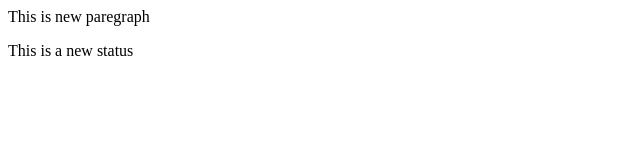
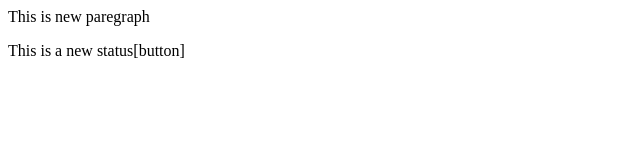
Before and after one commit to Akash-75-76/Localrepo, a plain HTML site: page index.html in a window 1280 px wide. Shown: the full height of the page, 0-640 px from the left. Drawn offline with Linux system fonts and the light colour scheme.

```diff
--- a/index.html
+++ b/index.html
@@ -1,2 +1,2 @@
 <p>This is new paregraph</p>
-<p>This is a new status</p>
+<p>This is a new status[button]</p>
```
